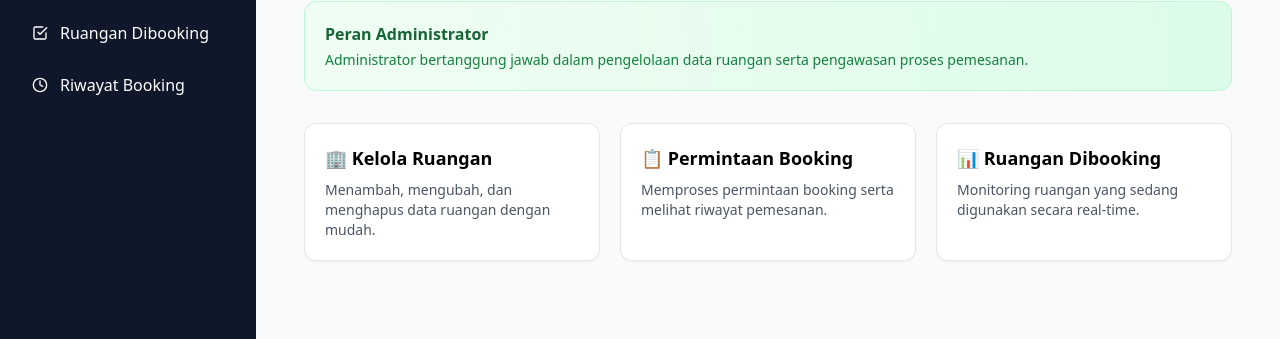
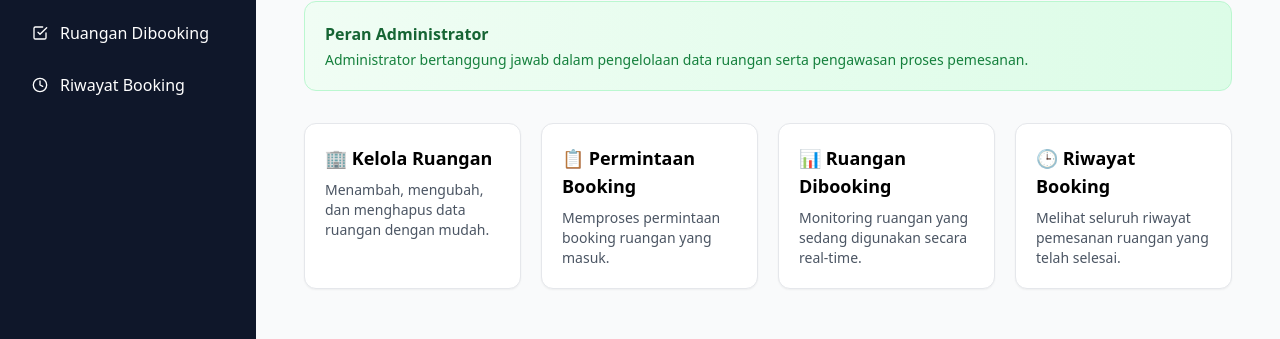
Before and after one commit to rosyid-still-learning/booking-fe, a Next.js app: page /admin/dashboard in a window 1280 px wide. Shown: the part 227-566 px from the top of the page. Built offline with nearby package versions, Linux system fonts and the light colour scheme; no server answers; sample sign-in values are in the browser's storage.

Commit message:
use cloudinary url directly for room image

```diff
--- a/src/app/admin/dashboard/page.jsx
+++ b/src/app/admin/dashboard/page.jsx
@@ -123,7 +123,7 @@ export default function AdminDashboard() {
       </div>
 
       {/* QUICK ACTION */}
-      <div className="grid grid-cols-1 md:grid-cols-3 gap-5">
+      <div className="grid grid-cols-1 md:grid-cols-4 gap-5">
 
         <Link
           href="/admin/rooms"
@@ -149,7 +149,7 @@ export default function AdminDashboard() {
             📋 Permintaan Booking
           </h3>
           <p className="text-sm text-gray-600">
-            Memproses permintaan booking serta melihat riwayat pemesanan.
+            Memproses permintaan booking ruangan yang masuk.
           </p>
         </Link>
 
@@ -167,6 +167,20 @@ export default function AdminDashboard() {
           </p>
         </Link>
 
+        <Link
+          href="/admin/booking-history"
+          className="group rounded-xl border bg-white p-5 shadow-sm
+                     hover:shadow-md hover:border-blue-400
+                     transition cursor-pointer"
+        >
+          <h3 className="font-semibold mb-2 text-lg group-hover:text-blue-600">
+            🕒 Riwayat Booking
+          </h3>
+          <p className="text-sm text-gray-600">
+            Melihat seluruh riwayat pemesanan ruangan yang telah selesai.
+          </p>
+        </Link>
+
       </div>
     </div>
   );
```
